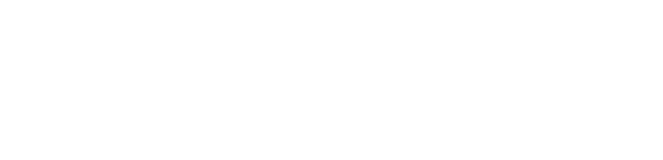
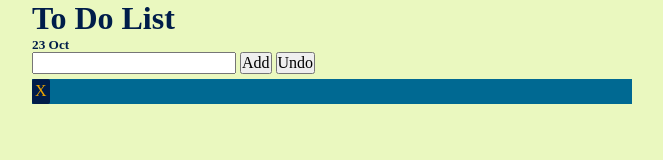
Before and after one commit to alkkas/to-do-list-, a plain HTML site: page index.html in a window 1280 px wide. Shown: the whole page, without its empty margins (308-971 px from the left). Drawn offline with Linux system fonts and the light colour scheme.

Commit message:
make basic functionality

```diff
--- a/index.html
+++ b/index.html
@@ -9,17 +9,30 @@
 </head>
 <body>
     <div class="wrapper">
-        <header class="header">
+        <div class="content-wrapper">
+            <header class="header">
+                <h1 class="header-title">To Do List</h1>
+                <h5 class="header-date"></h5>
+            </header>
 
-        </header>
-
-        <main class="main">
-
-        </main>
-
-        <footer class="footer">
-
-        </footer>
+            <main class="main">
+                <article class="task-add">
+                    <div class="task-add-content">
+                        <input type="text" class="task-add-input">
+                        <button class="task-add-btn">Add</button>
+                        <button class="task-undo-btn">Undo</button>
+                    </div>
+                </article>
+                <section class="task-container">
+                    <article class="task-item">
+                        <div class="task-remove-btn">X</div>
+                        <p class="task-content">
+                        </p>
+                    </article>
+                </section>
+            </main>
+        </div>
     </div>
+    <script src="src/js/main.js"></script>
 </body>
 </html>
--- /dev/null
+++ b/src/js/main.js
@@ -0,0 +1,37 @@
+
+
+
+
+// ADD CURRENT DATE TO THE PAGE HEADER
+window.addEventListener("load", () => {
+    const months = ["Jan", "Feb", "Mar", "Apr", "May", "Jun", "Jul", "Aug", "Sep", "Oct", "Nov", "Dec"]
+    const headerDate = document.querySelector(".header-date");
+    let currentDate = new Date();
+    headerDate.textContent = `${currentDate.getDate()} ${months[currentDate.getMonth()]}`
+});
+
+//to do list
+
+const addBtn = document.querySelector(".task-add-btn");
+const undoBtn = document.querySelector(".task-undo-btn")
+const contentField = document.querySelector(".task-add-input")
+const taskContainer = document.querySelector(".task-container");
+//ADD TASK
+addBtn.addEventListener("click", function() {
+    if(/\S/.test(contentField.value)) {
+        taskContainer.innerHTML +=
+        `
+        <article class="task-item">
+            <div class="task-remove-btn">X</div>
+            <p class="task-content">${contentField.value}</p>
+        </article>
+        `;
+        contentField.value = '';
+    }
+})
+
+taskContainer.addEventListener("click", (event) => {
+    if (event.target.classList.contains("task-remove-btn")) {
+        event.target.closest(".task-item").remove()
+    }
+})
--- a/src/scss/_reset.scss
+++ b/src/scss/_reset.scss
@@ -365,5 +365,4 @@ ul {
   padding: 0;
   margin: 0;
   box-sizing: border-box;
-  outline-color: #65c466;
 }
--- a/src/scss/index.scss
+++ b/src/scss/index.scss
@@ -1 +1,36 @@
 @use "reset";
+
+//colors
+$orange: #eca400;
+$slime: #eaf8bf;
+$blue: #006992;
+$indigo: #27476e;
+$Oblue: #001d4a;
+.wrapper {
+  background: $slime;
+  min-height: 100vh;
+  color: $Oblue;
+}
+.content-wrapper {
+  max-width: 600px;
+  margin: 0 auto;
+}
+//header
+//main
+.task {
+  &-item {
+    display: flex;
+    align-items: center;
+    margin: 5px 0;
+    background: $blue;
+    color: $slime;
+  }
+  &-remove-btn {
+    margin-right: 5px;
+    padding: 3px;
+    background: $Oblue;
+    color: $orange;
+    border-radius: 2px;
+    cursor: pointer;
+  }
+}
```
Also changed, not shown: src/css/index.css, 1 other file.
